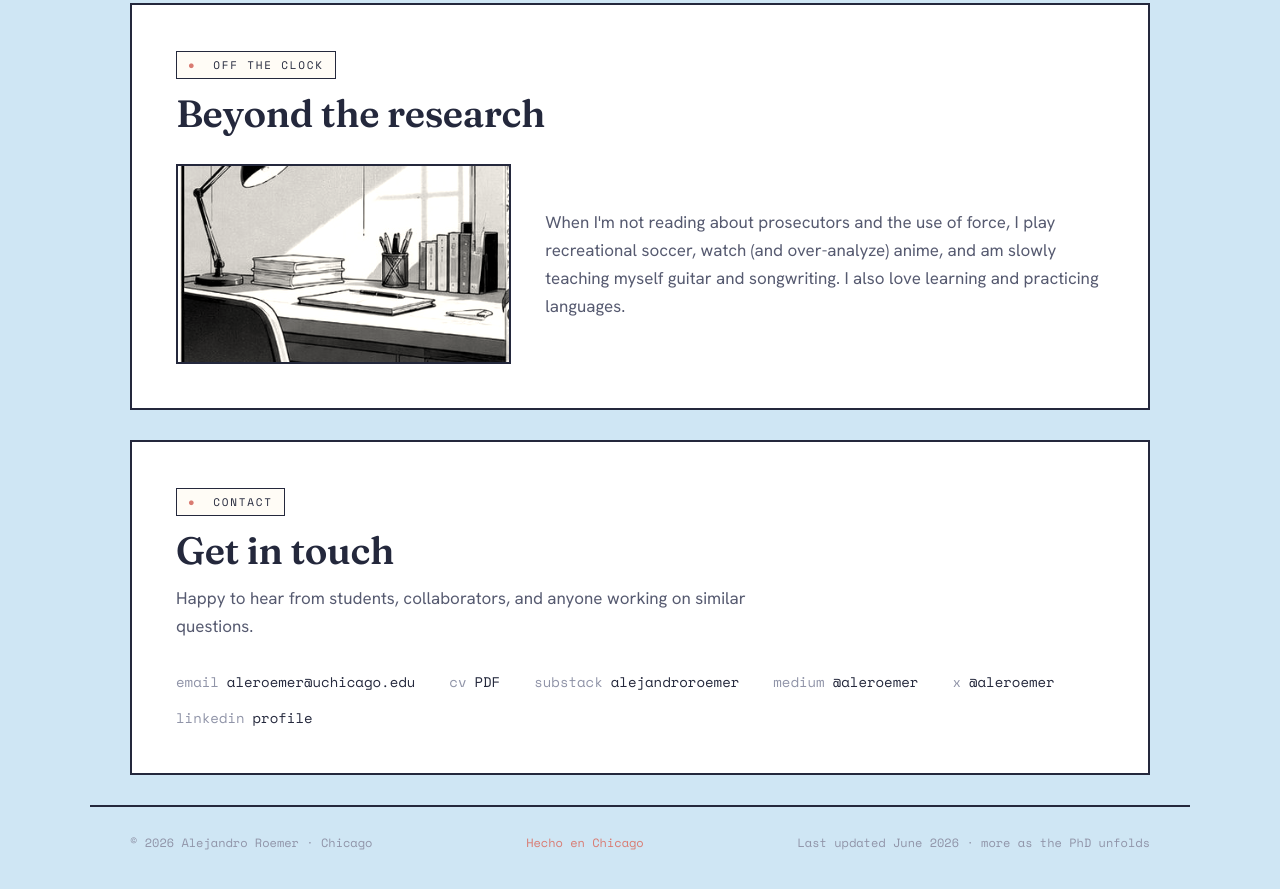
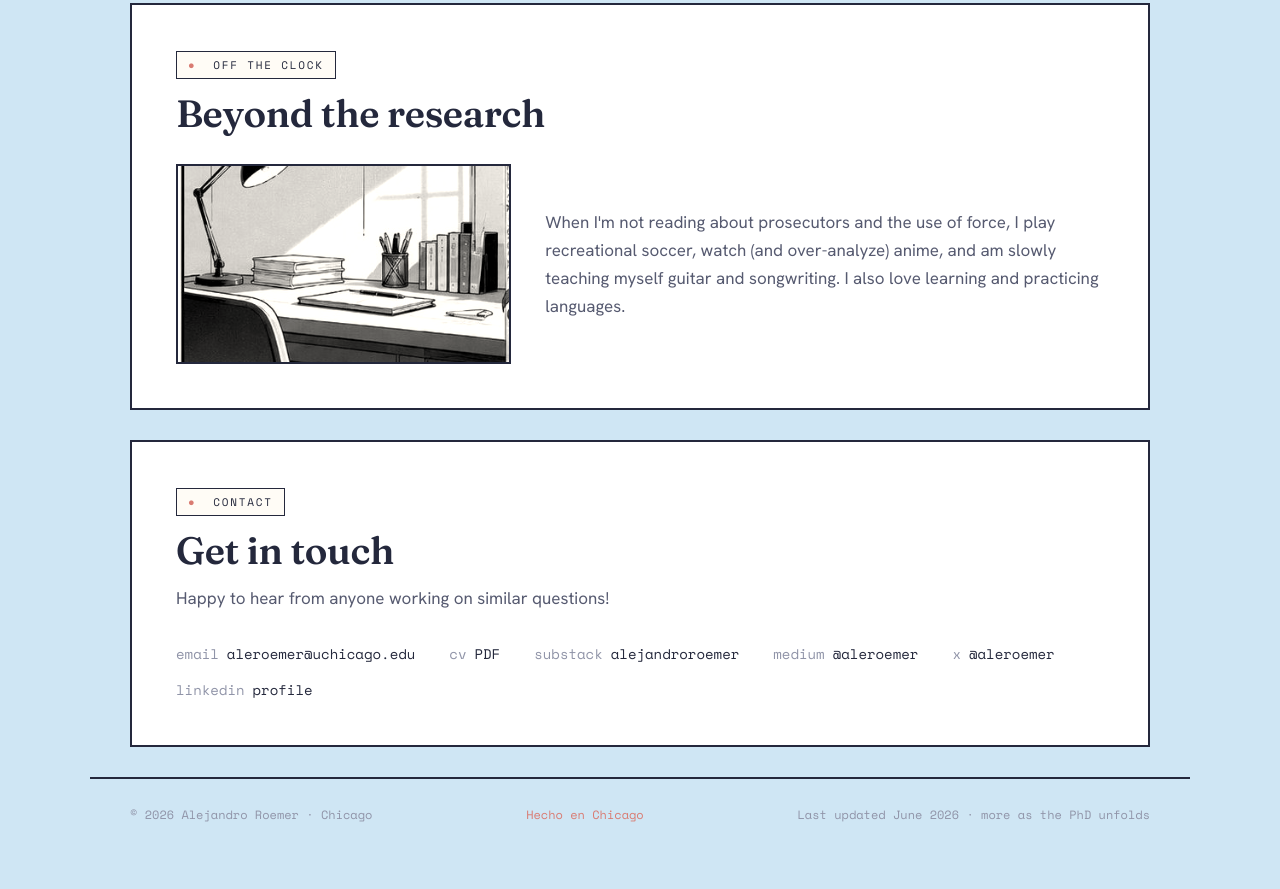
Before and after one commit to aleroemer/aleroemer.github.io, a plain HTML site: page index.html in a window 1280 px wide. Shown: the part 4612-5501 px from the top of the page. Drawn offline with nearby package versions, Linux system fonts and the light colour scheme.

Commit message:
Update index.html

```diff
--- a/index.html
+++ b/index.html
@@ -350,7 +350,7 @@
     <div class="sec-head">
       <span class="cap"><span class="dot">●</span>&nbsp; Contact</span>
       <h2>Get in touch</h2>
-      <p class="lede">Happy to hear from students, collaborators, and anyone working on similar questions.</p>
+      <p class="lede">Happy to hear from anyone working on similar questions! </p>
     </div>
     <div class="contact-grid">
       <span><span class="k">email</span><a href="mailto:aleroemer@uchicago.edu">aleroemer@uchicago.edu</a></span>
```
